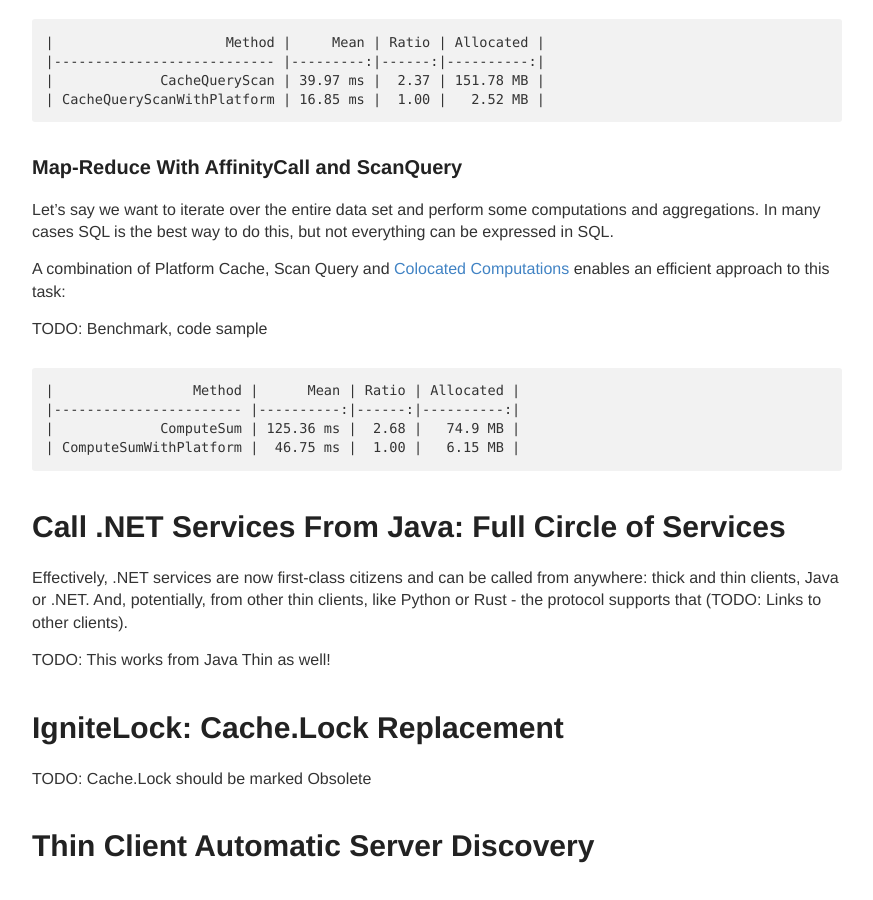
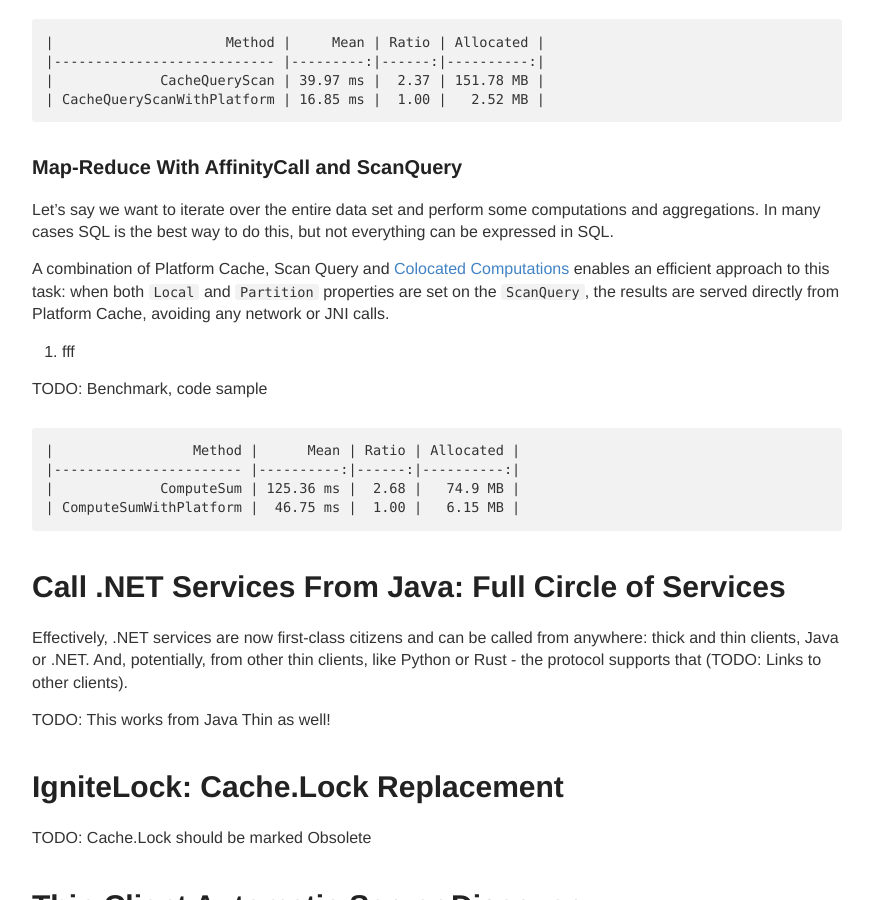
Before and after one commit to ptupitsyn/ptupitsyn.github.io, a Jekyll site: the page built from _posts/2020-10-26-Whats-New-In-Ignite-Net-2.9.md, in a window 1280 px wide and 900 px high, scrolled down 961 px. Shown: the whole window, without its empty margins (203-1076 px from the left). Built offline with Jekyll 4.4.1, drawn with Linux system fonts in a browser that asks for light colours; comment, search, counter and statistics services are not loaded.

Commit message:
wip platform cache map-reduce

```diff
--- a/_posts/2020-10-26-Whats-New-In-Ignite-Net-2.9.md
+++ b/_posts/2020-10-26-Whats-New-In-Ignite-Net-2.9.md
@@ -49,7 +49,9 @@ Let's say we want to iterate over the entire data set and perform some computati
 In many cases SQL is the best way to do this, but not everything can be expressed in SQL.
 
 A combination of Platform Cache, Scan Query and [Colocated Computations](https://ignite.apache.org/docs/latest/distributed-computing/collocated-computations) enables
-an efficient approach to this task:
+an efficient approach to this task: when both `Local` and `Partition` properties are set on the `ScanQuery`, the results are served directly from Platform Cache, avoiding any network or JNI calls.
+
+1. fff
 
 
 TODO: Benchmark, code sample
```
